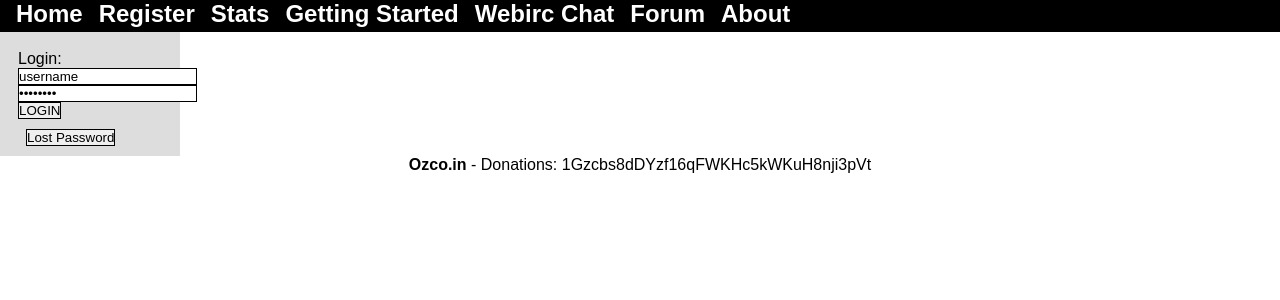
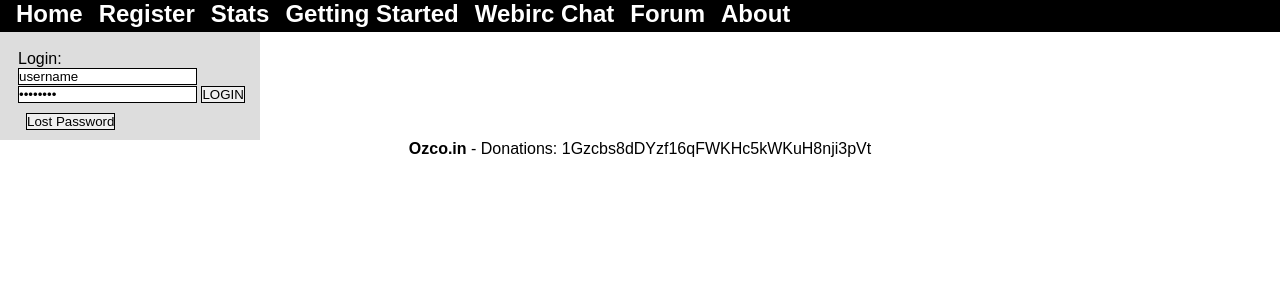
Before and after one commit to tomlightspeed/Ozcoin, a PHP site: page / in a window 1280 px wide. Shown: the part 128-428 px from the top of the page. Run offline with PHP 8.4, Linux system fonts and the light colour scheme; data that the repository does not hold is empty; some libraries are stand-ins or nearby versions.

Commit message:
Edited css/mainstyle.css via GitHub

```diff
--- a/css/mainstyle.css
+++ b/css/mainstyle.css
@@ -159,7 +159,7 @@ span.returnMessage{
 #leftsidebar {
 	float: left;
 	background-color:#DDD;
-	width: 160px;
+	width: 240px;
 	padding:10px;
 	overflow: none;
 
@@ -169,7 +169,7 @@ span.returnMessage{
 	white-space: normal;
 	/*padding: 1em;*/
 	/*margin: .5em;*/
-	margin-left: 200px;
+	margin-left: 250px;
 	background-color: #FFF;
 
 }
```
